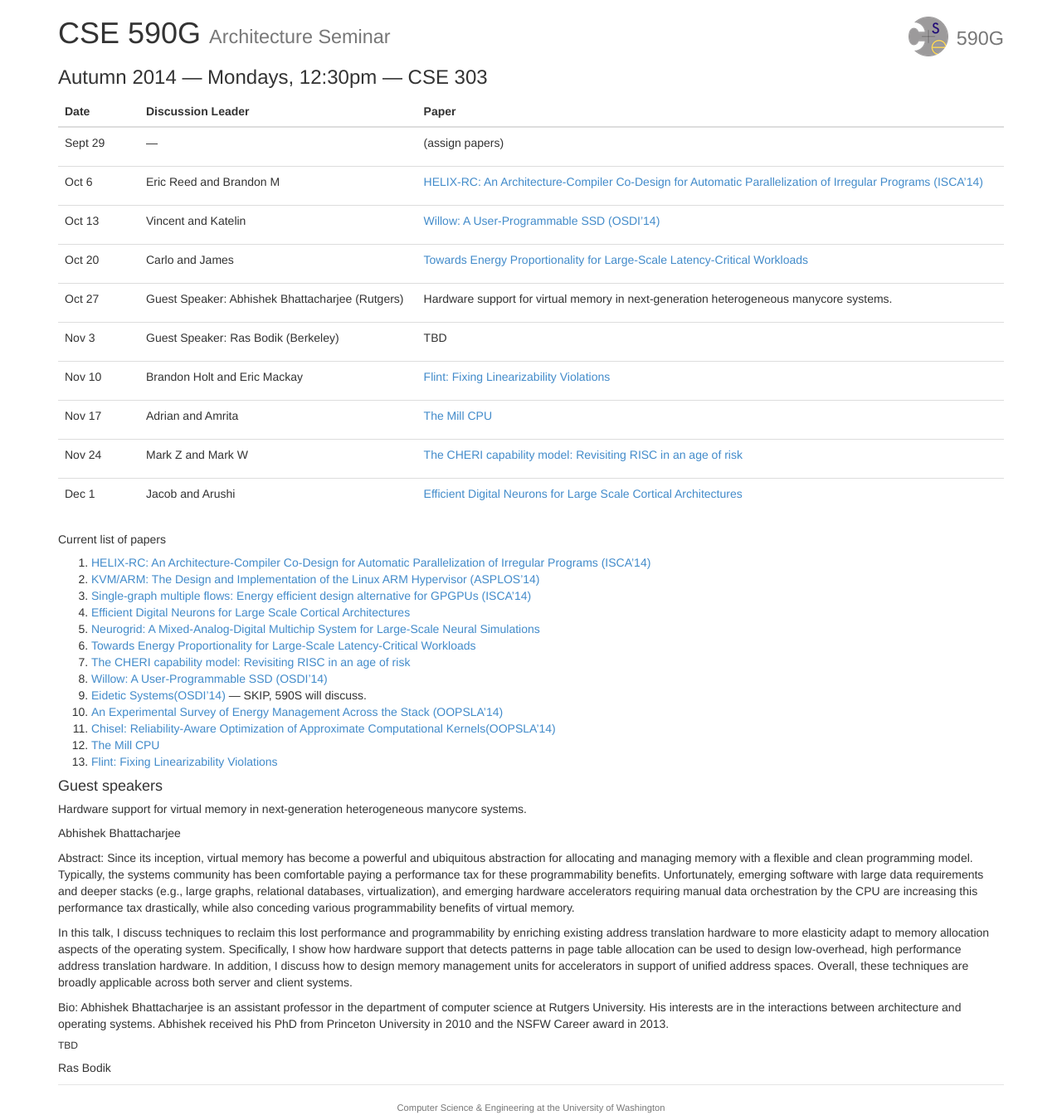
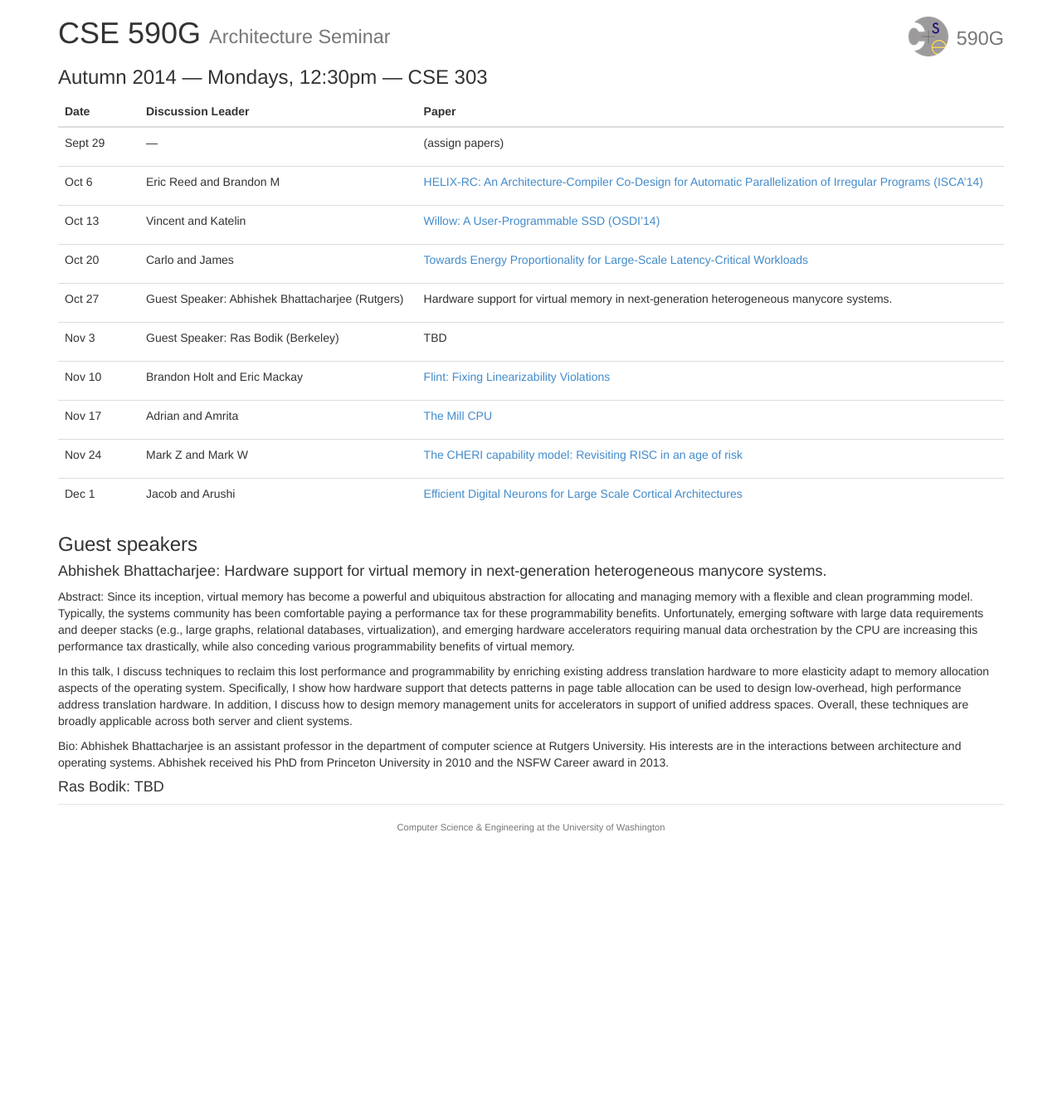
Before and after one commit to uwsampa/cse590g, a Jekyll site: the page built from 14au/index.md, in a window 1280 px wide. Shown: the whole page at 83% size. Built offline with Jekyll 4.4.1, drawn with Linux system fonts in a browser that asks for light colours; nearby versions of some CDN libraries; Markdown is read by kramdown in place of the engine named in the settings; after the commit the page ends 1006 px from its top, so only the background shows below that; part of the change alters nothing that is shown.

Commit message:
Comment out paper suggestions
Done with that for now. Maybe these should eventually go in YAML?

```diff
--- a/14au/index.md
+++ b/14au/index.md
@@ -30,6 +30,7 @@ layout: base
   </table>
 </div>
 
+{% comment %}
 ##### Current list of papers
 
 1. [HELIX-RC: An Architecture-Compiler Co-Design for Automatic Parallelization of Irregular Programs (ISCA'14)](https://www.cl.cam.ac.uk/~tmj32/papers/docs/campanoni14-isca.pdf)
@@ -45,14 +46,13 @@ layout: base
 11. [Chisel: Reliability-Aware Optimization of Approximate Computational Kernels(OOPSLA'14)](http://dspace.mit.edu/bitstream/handle/1721.1/83843/MIT-CSAIL-TR-2014-001.pdf?sequence=1)
 12. [The Mill CPU](http://millcomputing.com/docs/)
 13. [Flint: Fixing Linearizability Violations](http://researcher.ibm.com/researcher/files/us-otripp/oopsla14.pdf)
+{% endcomment %}
 
 
-
-#### Guest speakers
+### Guest speakers
 
 
-##### Hardware support for virtual memory in next-generation heterogeneous manycore systems.
-Abhishek Bhattacharjee
+#### Abhishek Bhattacharjee: Hardware support for virtual memory in next-generation heterogeneous manycore systems.
 
 Abstract: Since its inception, virtual memory has become a powerful and ubiquitous abstraction for allocating and managing memory with a flexible and clean programming model. Typically, the systems community has been comfortable paying a performance tax for these programmability benefits. Unfortunately, emerging software with large data requirements and deeper stacks (e.g., large graphs, relational databases,  virtualization), and emerging hardware accelerators requiring manual data orchestration by the CPU are increasing this performance tax drastically, while also conceding various programmability benefits of virtual memory.
 
@@ -60,5 +60,4 @@ In this talk, I discuss techniques to reclaim this lost performance and programm
 
 Bio: Abhishek Bhattacharjee is an assistant professor in the department of computer science at Rutgers University. His interests are in the interactions between architecture and operating systems. Abhishek received his PhD from Princeton University in 2010 and the NSFW Career award in 2013.
 
-###### TBD
-Ras Bodik
+#### Ras Bodik: TBD
```
